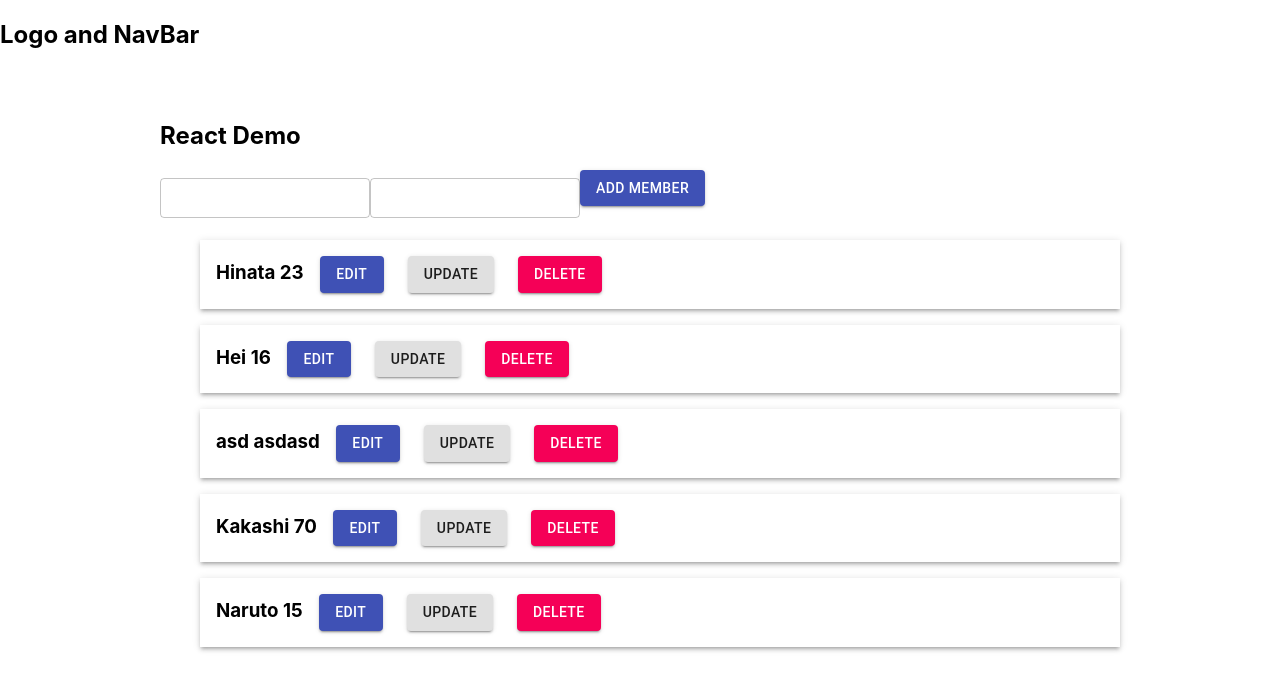
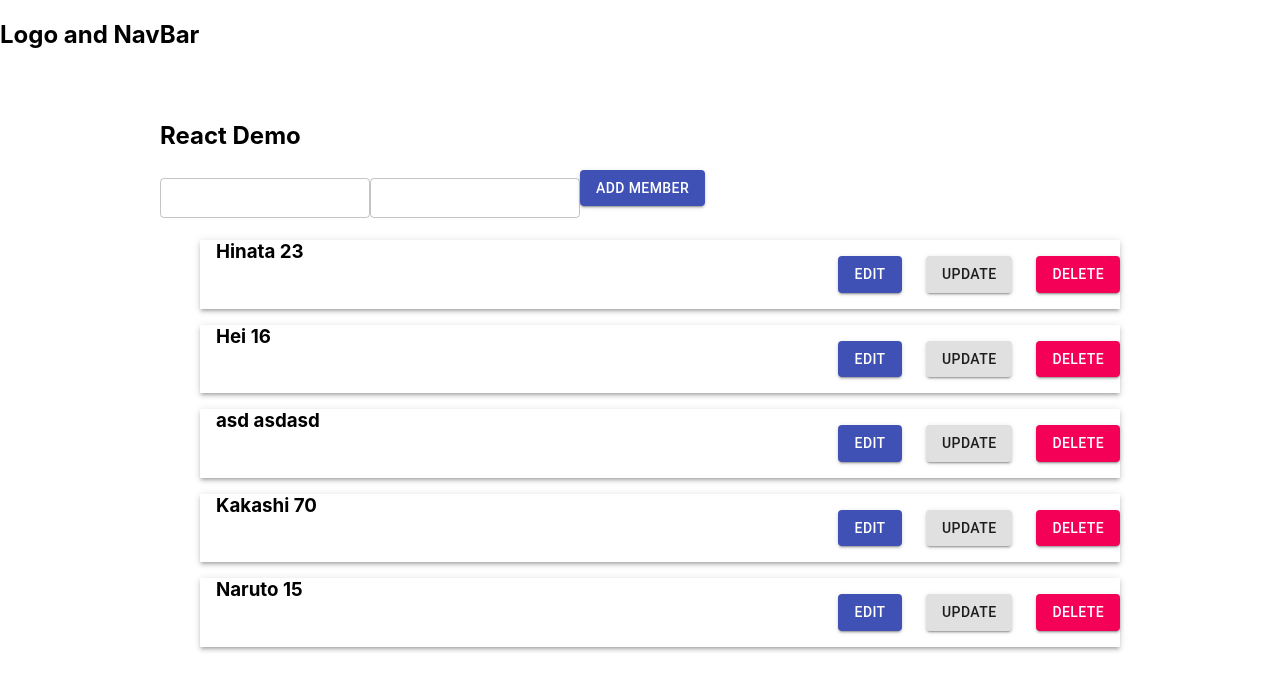
Before and after one commit to webmasterdevlin/inmeta-reactjs, a React (Create React App) app: page /member-list in a window 1280 px wide. Shown: the top 690 px of the page. Built offline with nearby package versions, Linux system fonts and the light colour scheme; data requests are answered from the project's data file.

Commit message:
added css flex styling

```diff
--- a/src/components/MemberList.js
+++ b/src/components/MemberList.js
@@ -78,19 +78,28 @@ export default function MemberList() {
                     :
                     members.map(m =>
                         <Box key={m.id} boxShadow={3}>
-                            <li style={{ margin: '1rem' }} >{m.name} {m.age}
+                            <li
+                            style={{
+                                margin: '1rem',
+                                display: 'flex',
+                                justifyContent: 'space-between',
+                                width: '100%' }} >
+
+                                <div>
+                                    {m.name} {m.age}
+                                </div>
+
+                                <div>
                                     <Button variant="contained" color="primary" style={{ margin: '1rem' }}
                                         onClick={() => alert('Edit')} >
-                                    Edit
-                            </Button>
+                                        Edit </Button>
                                     <Button variant="contained" className={button}
                                         onClick={() => alert('Update')} >
-                                    Update
-                            </Button>
+                                        Update</Button>
                                     <Button variant="contained" color="secondary" style={{ margin: '1rem' }}
                                         onClick={() => deleteMember(m.id)} >
-                                    Delete
-                            </Button>
+                                        Delete</Button>
+                                </div>
                             </li>
                         </Box>
                     )}
```
Lines whose indentation alone changed are shown as unchanged.
